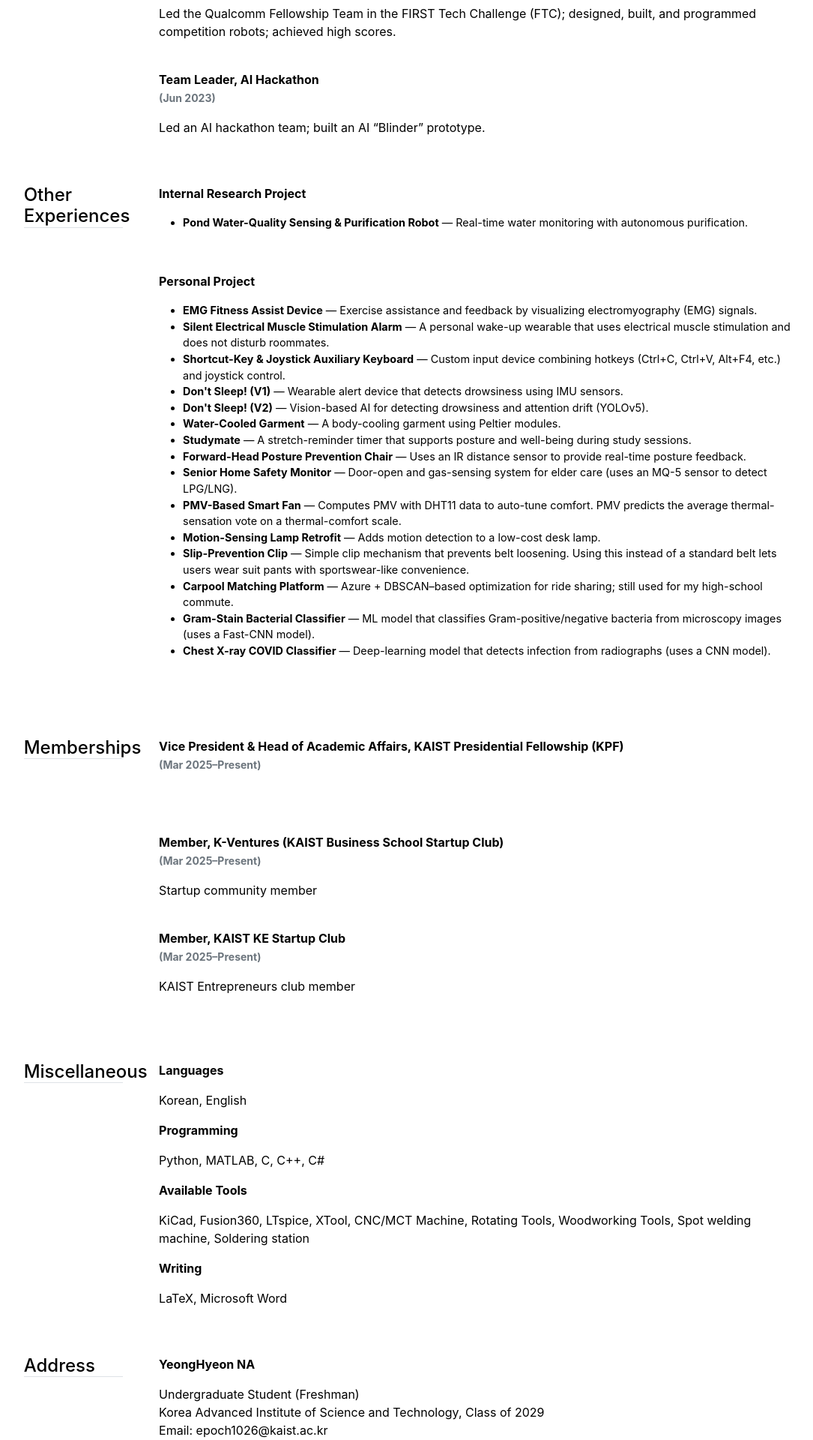
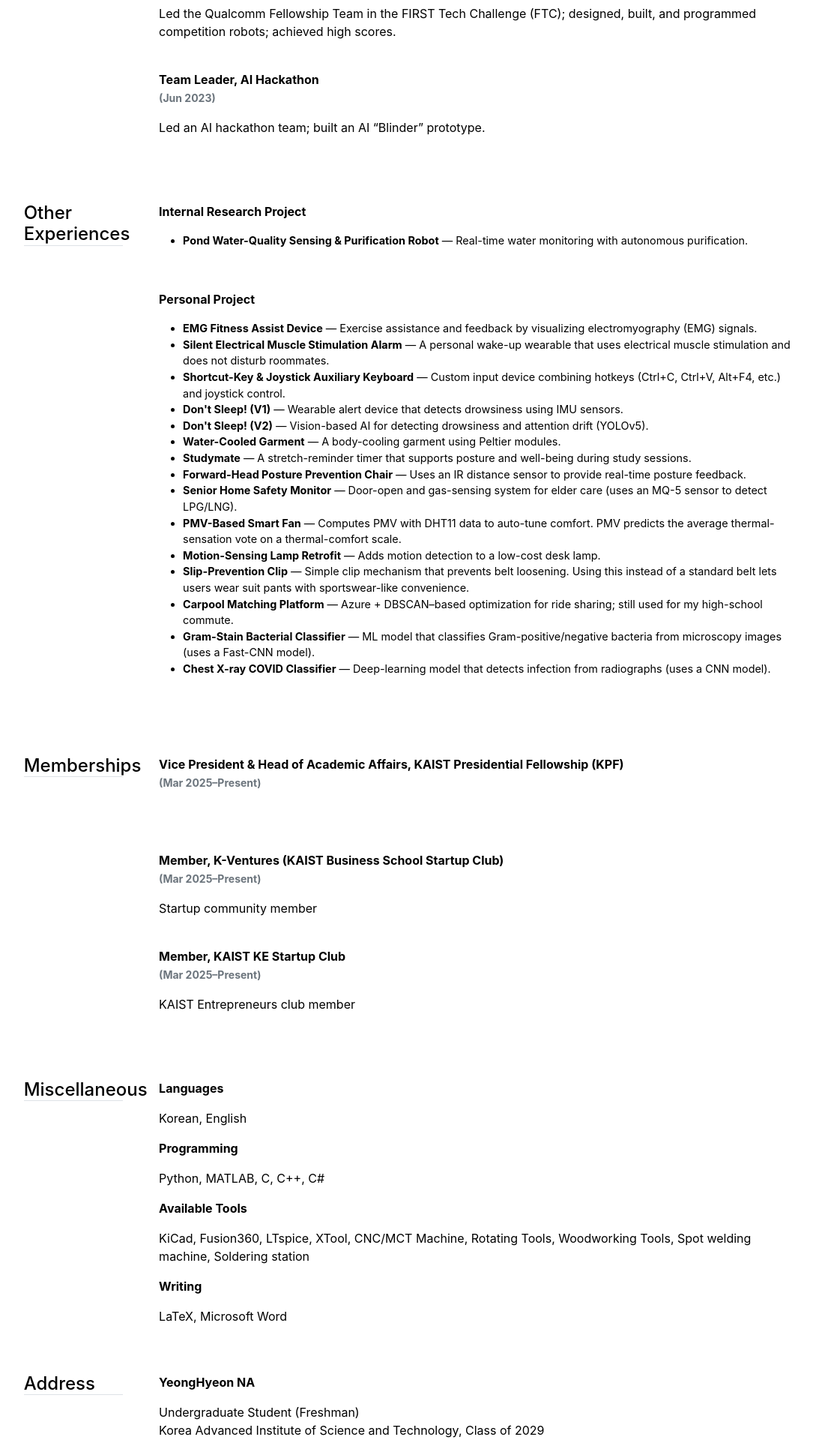
Before and after one commit to ynghyn-na/ynghyn-na.github.io, a Jekyll site: the page built from cv.md, in a window 1280 px wide. Shown: the part 1726-3646 px from the top of the page at 75% size, without its empty margins (91-1176 px from the left). Built offline with Jekyll 4.4.1, drawn with Linux system fonts in a browser that asks for light colours.

```diff
--- a/_data/cv/honors.yml
+++ b/_data/cv/honors.yml
@@ -24,5 +24,5 @@
   duration: '(Dec 2024)'
 
 - title: 'Team Leader, AI Hackathon'
-  description: 'Led an AI hackathon team; built an AI “Blinder” prototype.'
+  description: 'Led an AI hackathon team; built an AI “Blinder” prototype.<br>'
   duration: '(Jun 2023)'
```
